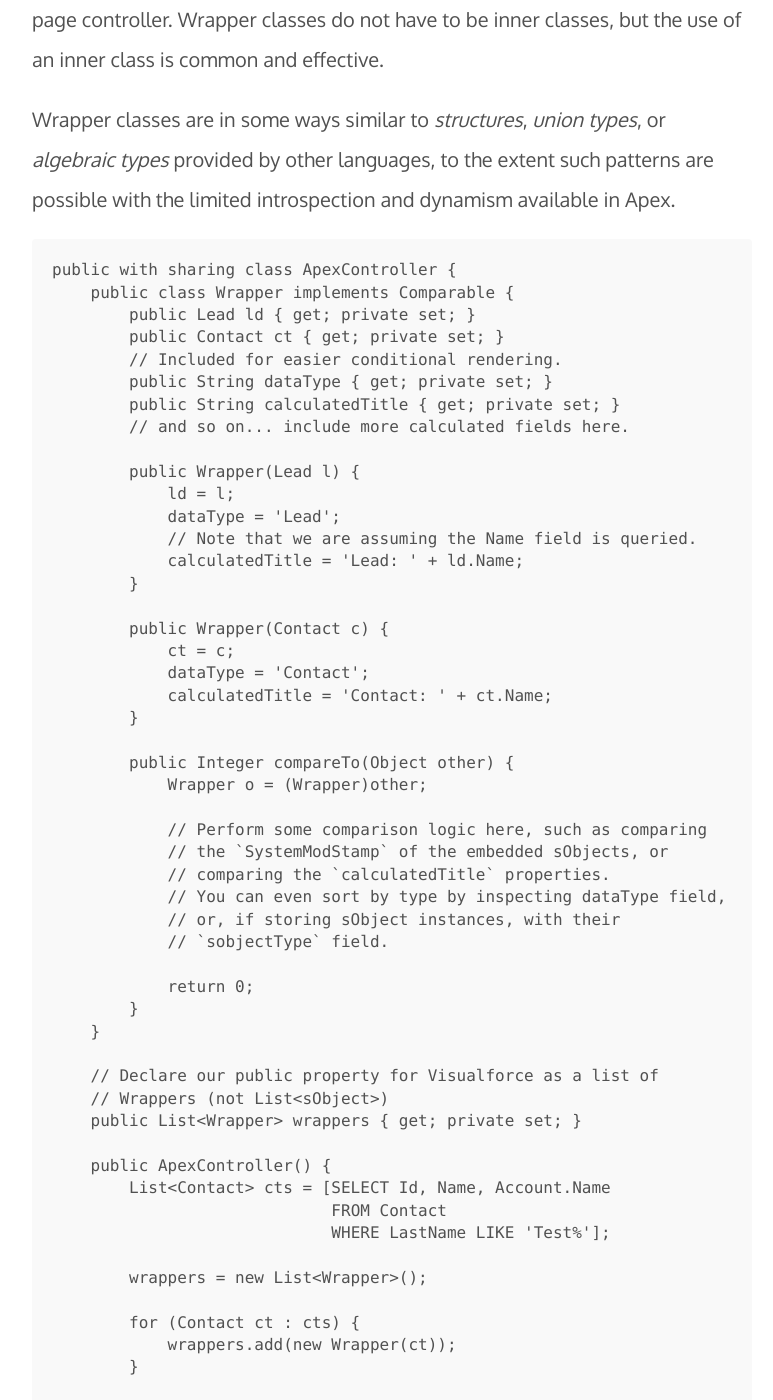
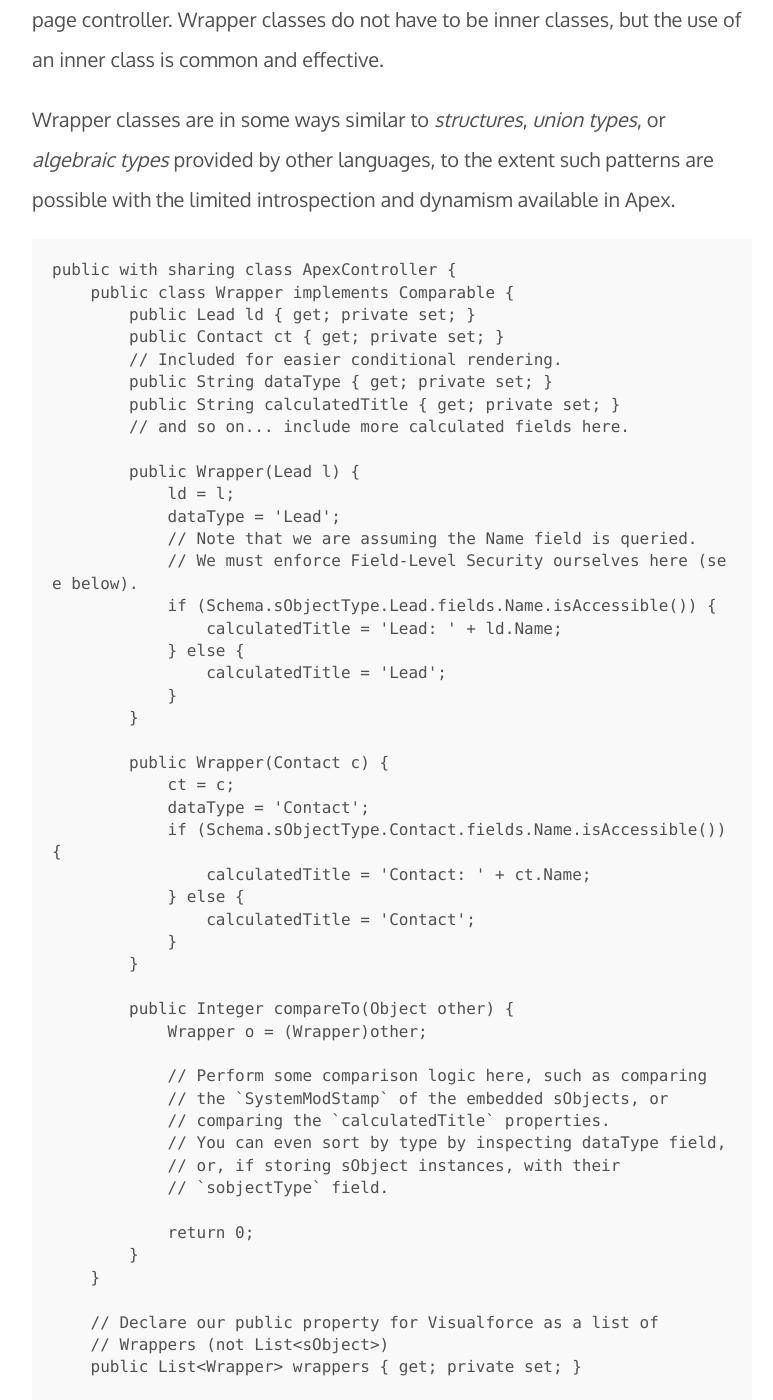
Before and after one commit to davidmreed/davidmreed.github.io, a Jekyll site: the page built from _posts/2018-02-17-everyday-salesforce-patterns-wrapper-class.md, in a window 1280 px wide and 1400 px high, scrolled down 1023 px. Shown: the whole window, without its empty margins (248-1021 px from the left). Built offline with Jekyll 4.4.1, drawn with Linux system fonts in a browser that asks for light colours; some web fonts are replaced; some of the changed text lies outside the part shown.

Commit message:
Update 2018-02-17-everyday-salesforce-patterns-wrapper-class.md

```diff
--- a/_posts/2018-02-17-everyday-salesforce-patterns-wrapper-class.md
+++ b/_posts/2018-02-17-everyday-salesforce-patterns-wrapper-class.md
@@ -24,13 +24,22 @@
                 ld = l;
                 dataType = 'Lead';
                 // Note that we are assuming the Name field is queried.
-                calculatedTitle = 'Lead: ' + ld.Name;
+                // We must enforce Field-Level Security ourselves here (see below).
+                if (Schema.sObjectType.Lead.fields.Name.isAccessible()) {
+                    calculatedTitle = 'Lead: ' + ld.Name;
+                } else {
+                    calculatedTitle = 'Lead';
+                }
             }
 
             public Wrapper(Contact c) {
                 ct = c;
                 dataType = 'Contact';
-                calculatedTitle = 'Contact: ' + ct.Name;
+                if (Schema.sObjectType.Contact.fields.Name.isAccessible()) {
+                    calculatedTitle = 'Contact: ' + ct.Name;
+                } else {
+                    calculatedTitle = 'Contact';
+                }
             }
 
             public Integer compareTo(Object other) {
@@ -87,4 +96,4 @@
 
 In the case that you're using an `<apex:pageBlockTable>` with `<apex:column>` entries, you might simplify your presentation by creating more calculated properties within your wrapper and keying your columns directly to those `Wrapper` instance variables, rather than using extremely complex conditional rendering. For example, if you were presenting a synthetic Contact "timeline" composed of Activities and Campaign Member records, your wrapper object might consist almost entirely of a set of calculated properties like `Title`, `Date`, and `Description` - you might not even store the sObjects at all!
 
-It's important to bear in mind that processing sObject results into other data structures, like wrapper classes, makes it necessary to [manually enforce CRUD and FLS permissions](https://developer.salesforce.com/page/Enforcing_CRUD_and_FLS). The automatic support provided by Visualforce relies upon using sObjects and fields directly, so wrapper objects that restructure this data come with a requirement to enforce these permissions appropriately.
+It's important to bear in mind that processing sObject results into other data structures, like wrapper classes, makes it necessary to [manually enforce CRUD and FLS permissions](https://developer.salesforce.com/page/Enforcing_CRUD_and_FLS). The automatic support provided by Visualforce relies upon using sObjects and fields directly, so wrapper objects that restructure this data come with a requirement to enforce these permissions appropriately. An example of this enforcement is present on the `calculatedTitle` field of the wrapper object in this pattern.
```
